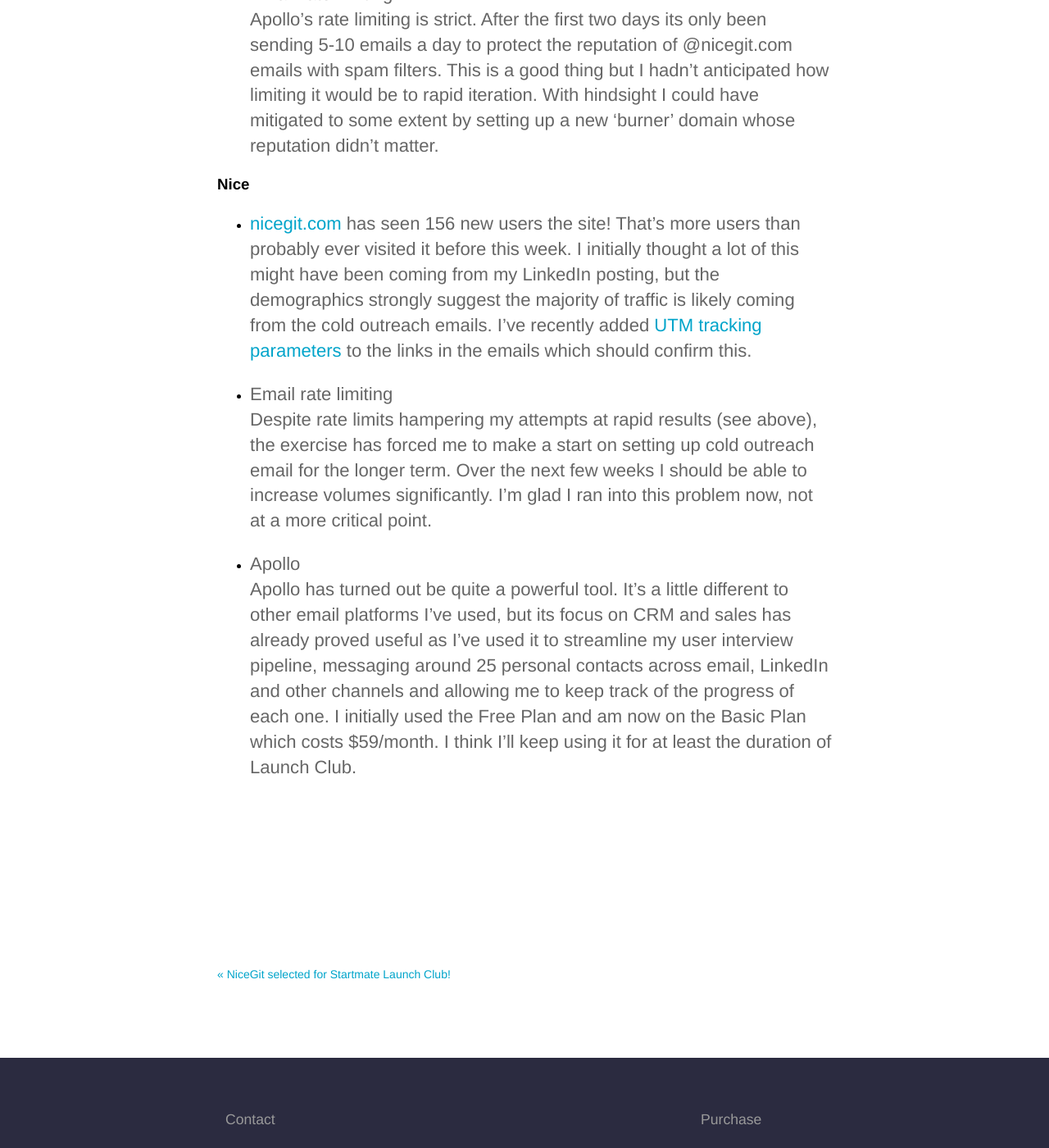
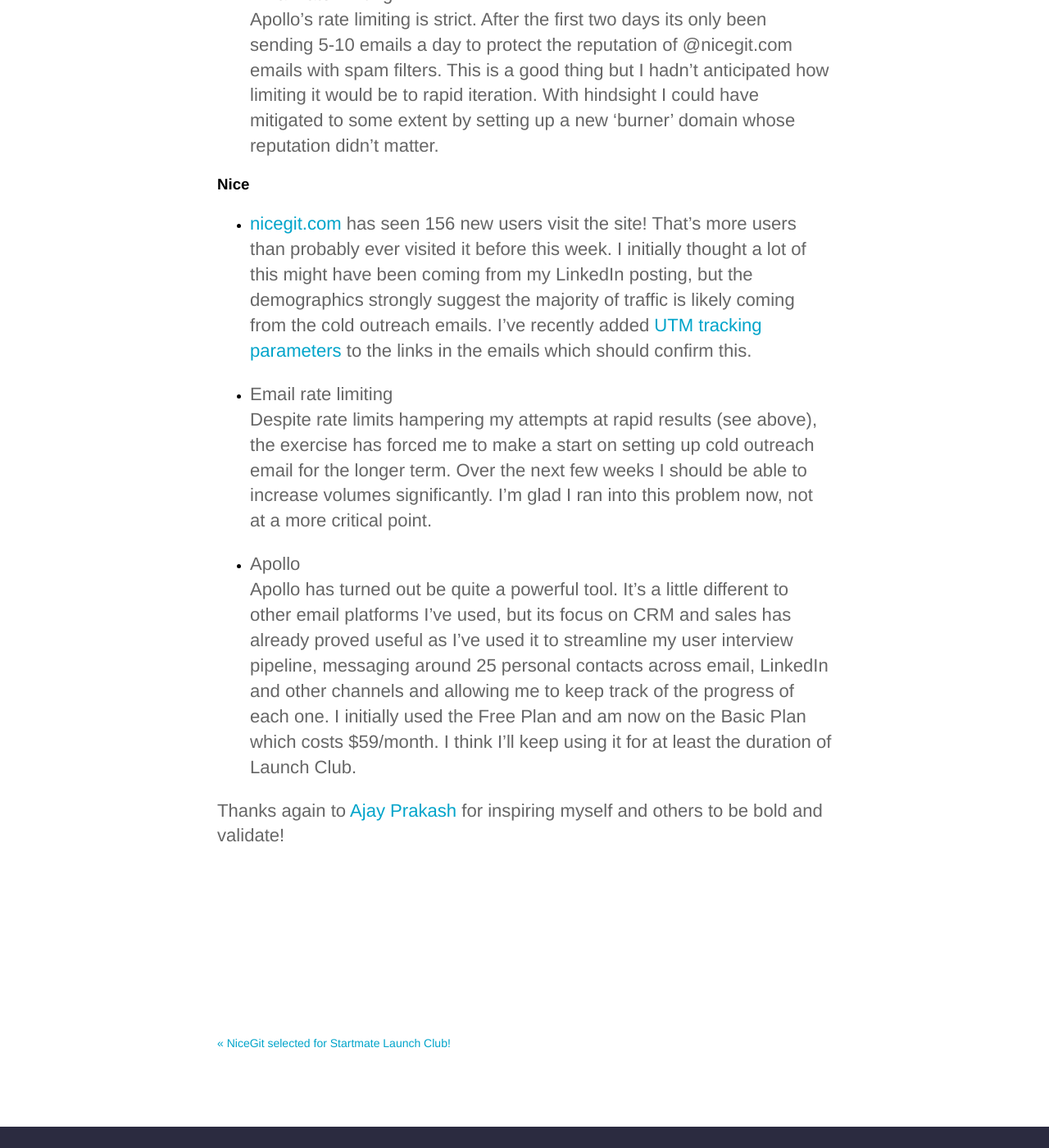
Before and after one commit to NiceGitTeam/Web, a Jekyll site: the page built from _posts/2025-03-27-24-hour-validation-challenge.md, in a window 1280 px wide and 1400 px high, scrolled down 7433 px. Shown: the whole window at 82% size. Built offline with Jekyll 4.4.1, drawn with Linux system fonts in a browser that asks for light colours; comment, search, counter and statistics services are not loaded.

Commit message:
Fix spelling, add thank you line

```diff
--- a/_posts/2025-03-27-24-hour-validation-challenge.md
+++ b/_posts/2025-03-27-24-hour-validation-challenge.md
@@ -110,10 +110,12 @@
 
 ### Nice
 
-- [nicegit.com](/) has seen 156 new users the site! That's more users than probably ever visited it before this week. I initially thought a lot of this might have been coming from my LinkedIn posting, but the demographics strongly suggest the majority of traffic is likely coming from the cold outreach emails. I've recently added [UTM tracking parameters](https://en.wikipedia.org/wiki/UTM_parameters) to the links in the emails which should confirm this.
+- [nicegit.com](/) has seen 156 new users visit the site! That's more users than probably ever visited it before this week. I initially thought a lot of this might have been coming from my LinkedIn posting, but the demographics strongly suggest the majority of traffic is likely coming from the cold outreach emails. I've recently added [UTM tracking parameters](https://en.wikipedia.org/wiki/UTM_parameters) to the links in the emails which should confirm this.
 
 - Email rate limiting
   Despite rate limits hampering my attempts at rapid results (see above), the exercise has forced me to make a start on setting up cold outreach email for the longer term. Over the next few weeks I should be able to increase volumes significantly. I'm glad I ran into this problem now, not at a more critical point.
 
 - Apollo
   Apollo has turned out be quite a powerful tool. It's a little different to other email platforms I've used, but its focus on CRM and sales has already proved useful as I've used it to streamline my user interview pipeline, messaging around 25 personal contacts across email, LinkedIn and other channels and allowing me to keep track of the progress of each one. I initially used the Free Plan and am now on the Basic Plan which costs $59/month. I think I'll keep using it for at least the duration of Launch Club.
+
+Thanks again to [Ajay Prakash](https://www.linkedin.com/in/ajayvprakash/) for inspiring myself and others to be bold and validate!
```
